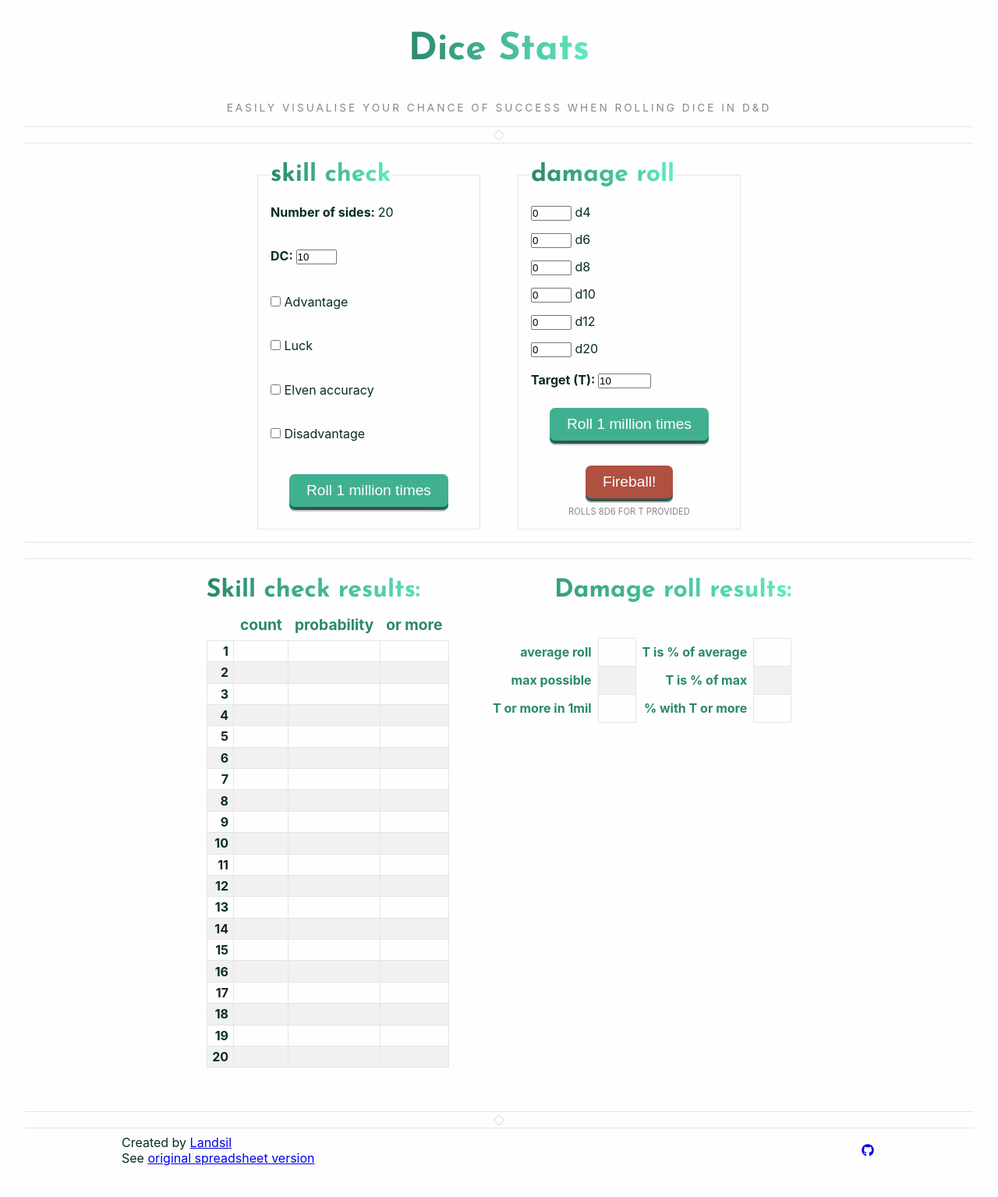
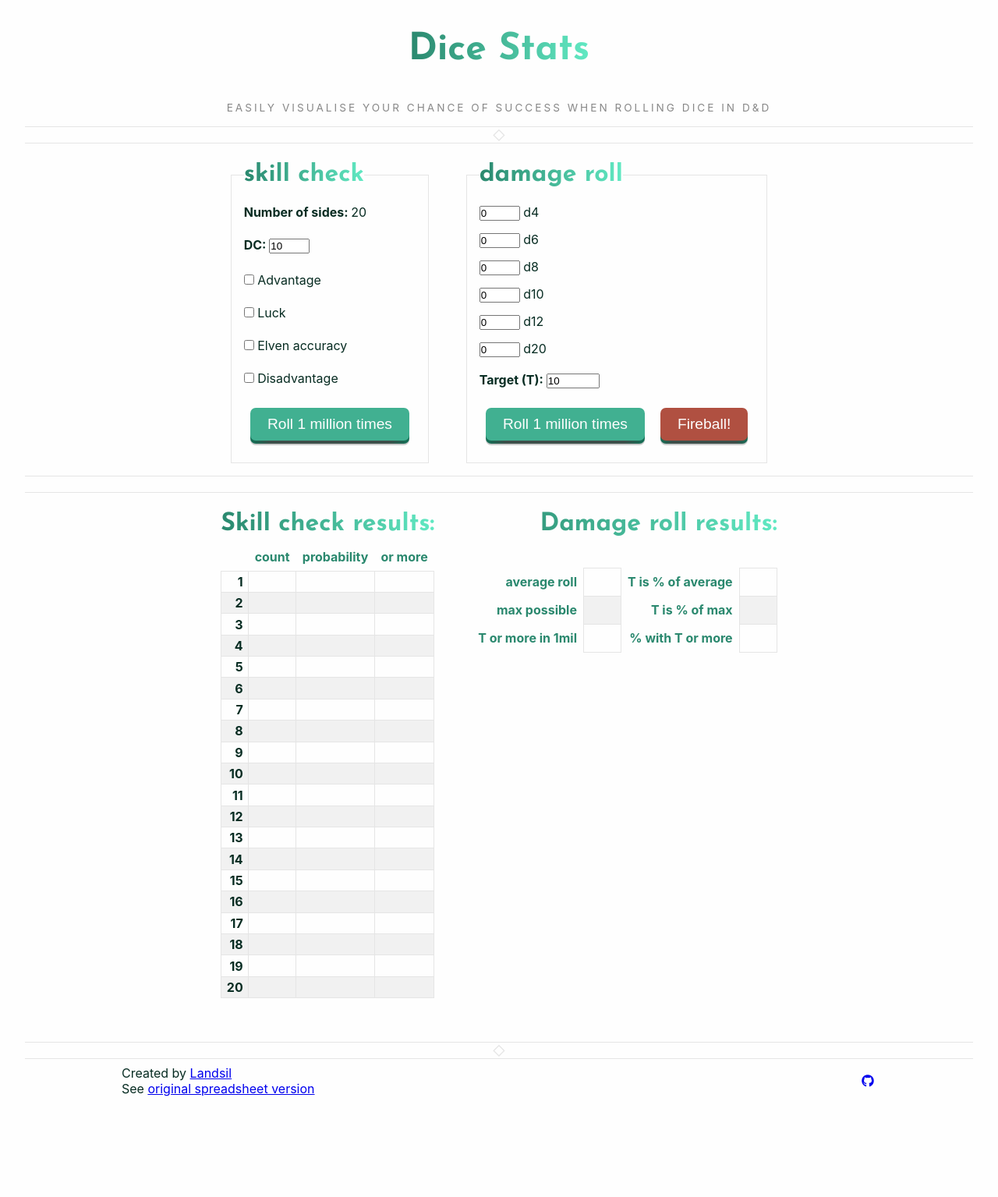
Before and after one commit to Star-Squid/landsil.github.io, a Jekyll site: the page DiceStats/index.html, which Jekyll copies as it is, in a window 1280 px wide. Shown: the whole page at 78% size. Built offline with Jekyll 4.4.1, drawn with Linux system fonts in a browser that asks for light colours; nearby versions of some CDN libraries; after the commit the page ends 1446 px from its top, so only the background shows below that.

Commit message:
move fireball

```diff
--- a/DiceStats/dmgRoll.js
+++ b/DiceStats/dmgRoll.js
@@ -11,13 +11,12 @@ function populateDamageTable() {
     damageForm.target.value,
     diceForm.dc.value
   );
-
   return false;
 }
 
 function fireball() {
   webDmgRoll(0, 0, 8, 0, 0, 0, damageForm.target.value, diceForm.dc.value);
-
+  damageForm.d6.value = 8;
   return false;
 }
 
@@ -29,15 +28,7 @@ let combined = 0;
 
 function webDmgRoll(d4, d6, d8, d10, d12, d20, target, dc) {
   //const needed = dc;  // for "Combined chance"
-  let n_row = dc; //or (dc) + 7?
-
-  // Lets grab all the dices and handle any errors.
-  // var d4 = 0
-  // var d6 = 0
-  // var d8 = 0
-  // var d10 = 0
-  // var d12 = 0
-  // var d20 = 0
+  //let n_row = dc; //or (dc) + 7?
 
   var orMore = 0;
   var results = [];
@@ -101,9 +92,9 @@ function webDmgRoll(d4, d6, d8, d10, d12, d20, target, dc) {
 
   // Posting to table
 
-  document.getElementById("avg-roll").innerText = (resultsSum / checks).toFixed(
-    2
-  ); // Average of rolls
+  document.getElementById("avg-roll").innerText = (
+    resultsSum / checks
+  ).toFixed(); // Average of rolls
   document.getElementById("max-possible").innerText = maxPossible; // maxPossible roll
   document.getElementById("or-more-per").innerText = orMore.toFixed(); // Achieved target or more
   document.getElementById("t-of-av").innerText =
@@ -121,7 +112,7 @@ function webDmgRoll(d4, d6, d8, d10, d12, d20, target, dc) {
     (orMorePer * 100).toFixed(2) + "%";
 
   // let combined = Number(roll_check.getRange("D" + n_row).getValues()) * Number(roll_check.getRange("I19").getValues());
-  combined = Number(n_row) * Number(orMorePer);
+  combined = dc * orMorePer;
 }
 
 function rollDice(dices, sides) {
--- a/DiceStats/index.html
+++ b/DiceStats/index.html
@@ -132,16 +132,14 @@
         <span role="presentation" class="edge"></span>
         <span class="frontbtn"  role="button"> Roll 1 million times </span>
       </button>
-    </div>
-    <div class="button-area" role="presentation">
 
       <button type="submit" class="pushable fireball" onclick="return fireball()">
         <span role="presentation" class="shadow"></span>
         <span role="presentation" class="edge"></span>
         <span class="frontbtn"  role="button"> Fireball! </span>
       </button>
-      <div class="button-desc" role="doc-subtitle">
-        rolls 8d6 for T provided</div>
+      <!-- <div class="button-desc" role="doc-subtitle">
+        rolls 8d6 for T provided</div> -->
 
     </div>
     </fieldset>
--- a/DiceStats/skin.css
+++ b/DiceStats/skin.css
@@ -203,15 +203,14 @@ fieldset {
 .button-area {
   text-align: center;
   width: 100%;
-  padding: 0 1rem 0;
 }
 
-.button-desc {
+/* .button-desc {
   text-transform: uppercase;
   color: #888;
   font-size: 0.7rem;
   text-align: center;
-}
+} */
 
 /* BUTTON */
 button {
@@ -305,7 +304,6 @@ button {
 }
 
 table {
-  /* min-width: 30%;*/
   flex-grow: 2;
   border: none;
   border-collapse: collapse;
@@ -319,7 +317,7 @@ table caption {
 }
 
 .present-damage caption {
-  margin-bottom: 2.3rem;
+  margin-bottom: 2rem;
   text-align: right;
 }
 
@@ -328,10 +326,11 @@ table th {
   padding: 0.5rem;
   background: var(--white);
   color: var(--accent);
-  font-size: 1.2rem;
+  /* font-size: 1.2rem; */
   text-align: center;
 }
 
+/* descriptions */
 .present-damage td:nth-of-type(odd) {
   border: none;
   padding: 0.5rem;
@@ -342,6 +341,7 @@ table th {
   text-align: right;
 }
 
+/* results */
 .present-damage td:nth-of-type(even) {
   min-width: 3rem;
 }
```
